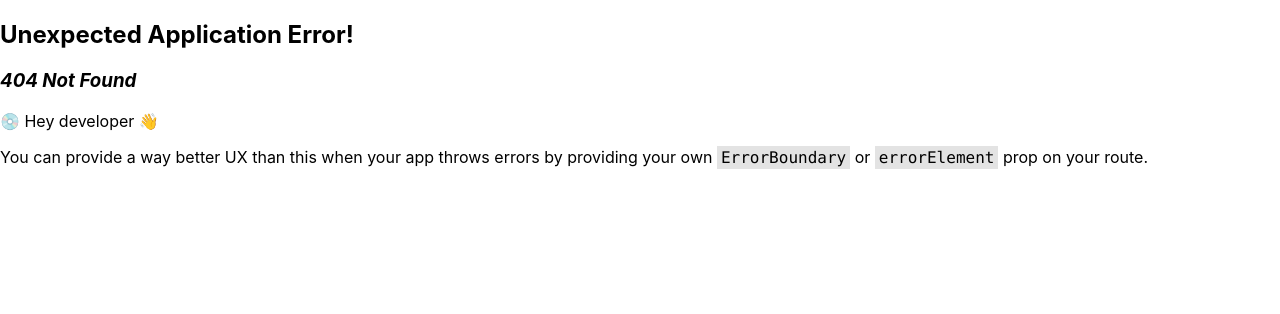
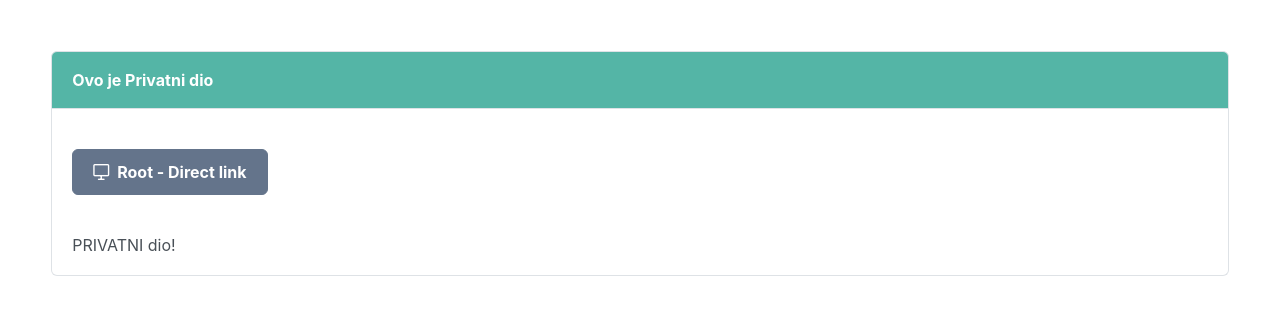
Before and after one commit to FilipPandi/microfrontends-child-3-app, a React (Create React App) app: page /components/private in a window 1280 px wide. Before the commit this address had no page. Shown: the top 314 px of the page. Built offline with nearby package versions, Linux system fonts and the light colour scheme.

Commit message:
Fix style

```diff
--- a/src/App.js
+++ b/src/App.js
@@ -8,15 +8,15 @@ import {Button} from "primereact/button";
 
 function App() {
     return (
-        <div>
-            <Panel header="Ovo je Privatni dio" className="custom-panel">
+        <React.Fragment>
+            <Panel style={{margin: '4%'}} header="Ovo je Privatni dio" className="custom-panel">
                 <h2><a className={"link"} href="http://localhost:3000/"><Button severity="secondary"
                                                                                 icon="pi pi-desktop"
                                                                                 label={"Root - Direct link"}/></a></h2>
                 <br/>
                 PRIVATNI dio!
             </Panel>
-        </div>
+        </React.Fragment>
 
     );
 }
--- a/src/index.js
+++ b/src/index.js
@@ -9,7 +9,7 @@ let root = null;
 let container = null;
 const router = createBrowserRouter([
     {
-        path: "/",
+        path: "/components/private",
         element: <App/>,
     }
 ]);
```
